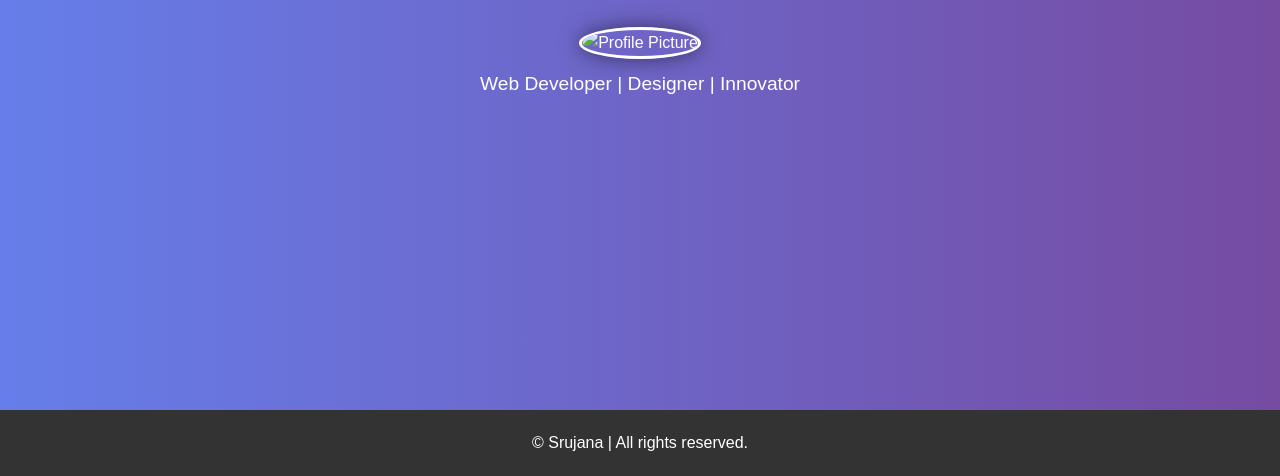
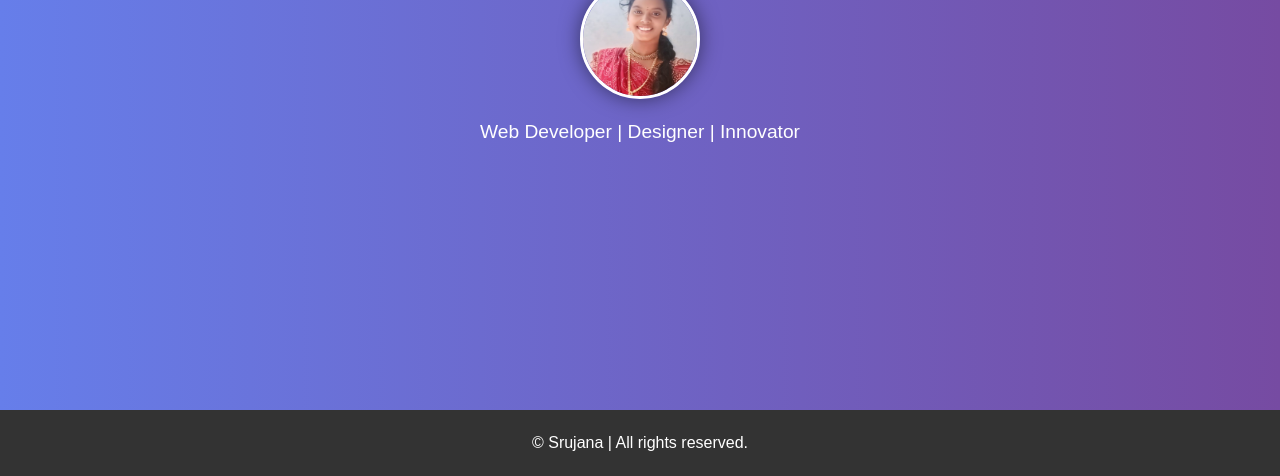
Before and after one commit to 22K61A0597/Portfolio, a plain HTML site: page index.html in a window 1280 px wide. Shown: the part 420-896 px from the top of the page. Drawn offline with Linux system fonts and the light colour scheme.

Commit message:
Update index.html

```diff
--- a/index.html
+++ b/index.html
@@ -22,7 +22,7 @@
       <section id="home">
         <h1>Hi, I'm Srujana</h1>
         <div class="profile-container">
-          <img src="assets/images/profile1.jpg" alt="Profile Picture" class="profile-pic">
+          <img src="profile1.jpg" alt="Profile Picture" class="profile-pic">
 
         <p>Web Developer | Designer | Innovator</p>
         </div>
```
